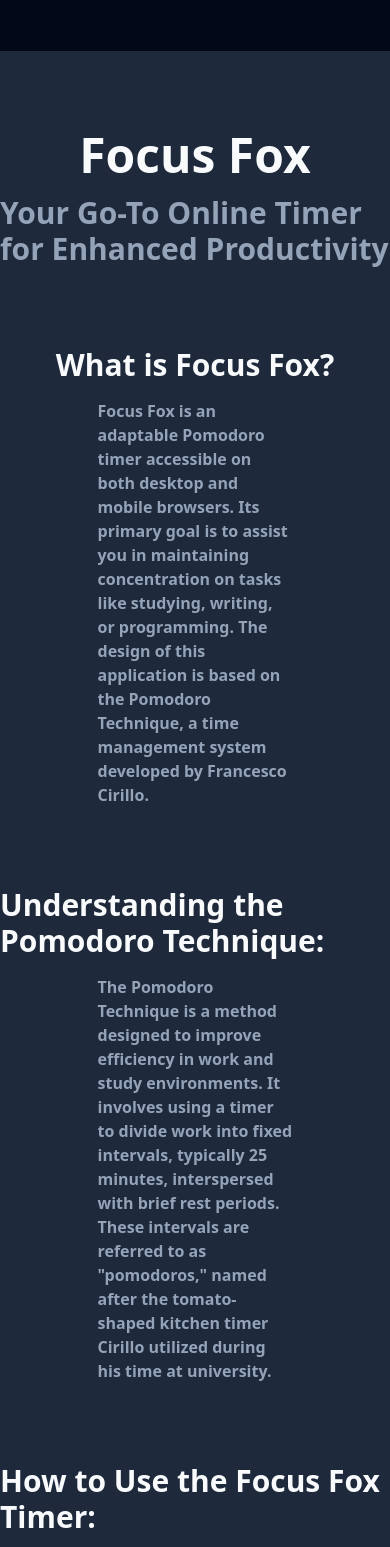
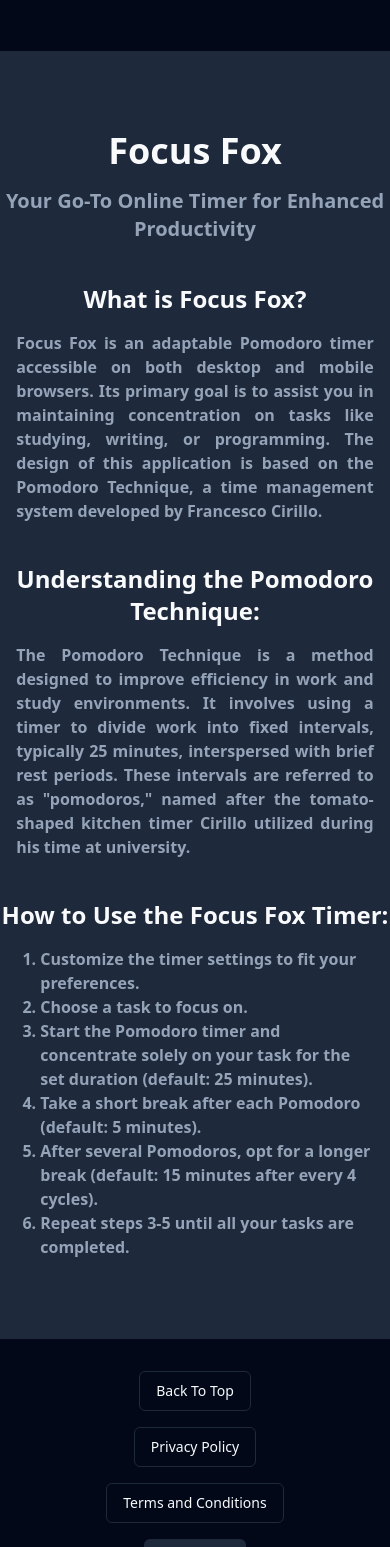
Before and after one commit to marinoffDev/Focus-Fox, a React (Vite) app: page / in a window 390 px wide. Shown: the part 860-2407 px from the top of the page. Built offline with nearby package versions, Linux system fonts and the light colour scheme; no server answers.

Commit message:
styling changes

```diff
--- a/src/components/HowToUse.jsx
+++ b/src/components/HowToUse.jsx
@@ -1,26 +1,28 @@
 export default function HowToUse() {
   return (
     <div className="flex flex-col items-center justify-center py-16">
-      <h1 className="m-4 text-5xl font-black">Focus Fox</h1>
-      <h2 className="mb-20 text-3xl font-bold text-muted-foreground">
+      <h1 className="m-4 text-4xl font-black text-center md:text-5xl">Focus Fox</h1>
+      <h2 className="mb-10 text-xl font-bold text-muted-foreground text-center md:text-3xl md:mb-20">
         Your Go-To Online Timer for Enhanced Productivity
       </h2>
-      <h3 className="text-3xl font-extrabold">What is Focus Fox?</h3>
-      <p className="mb-20 w-3/6 pt-4 font-semibold text-muted-foreground">
+      <h3 className="text-2xl font-extrabold text-center md:text-3xl">What is Focus Fox?</h3>
+      <p className="mb-10 w-11/12 pt-4 font-semibold text-muted-foreground text-justify md:w-7/12 md:mb-20">
         Focus Fox is an adaptable Pomodoro timer accessible on both desktop and
         mobile browsers. Its primary goal is to assist you in maintaining
         concentration on tasks like studying, writing, or programming. The
         design of this application is based on the Pomodoro Technique, a time
         management system developed by Francesco Cirillo.
       </p>
-      <h3 className="text-3xl font-extrabold">
+      <h3 className="text-2xl font-extrabold text-center md:text-3xl">
         Understanding the Pomodoro Technique:
       </h3>
-      <p className="mb-20 w-3/6 pt-4 font-semibold text-muted-foreground">{`The Pomodoro Technique is a method designed to improve efficiency in work and study environments. It involves using a timer to divide work into fixed intervals, typically 25 minutes, interspersed with brief rest periods. These intervals are referred to as "pomodoros," named after the tomato-shaped kitchen timer Cirillo utilized during his time at university.`}</p>
-      <h3 className="text-3xl font-extrabold">
+      <p className="mb-10 w-11/12 pt-4 font-semibold text-muted-foreground text-justify md:w-7/12 md:mb-20">
+        {`The Pomodoro Technique is a method designed to improve efficiency in work and study environments. It involves using a timer to divide work into fixed intervals, typically 25 minutes, interspersed with brief rest periods. These intervals are referred to as "pomodoros," named after the tomato-shaped kitchen timer Cirillo utilized during his time at university.`}
+      </p>
+      <h3 className="text-2xl font-extrabold text-center md:text-3xl">
         How to Use the Focus Fox Timer:
       </h3>
-      <ol className="m-4 w-3/6 list-decimal pl-10 font-semibold text-muted-foreground">
+      <ol className="m-4 w-11/12 list-decimal pl-6 font-semibold text-muted-foreground text-left md:w-7/12 md:pl-10">
         <li>Customize the timer settings to fit your preferences.</li>
         <li>Choose a task to focus on.</li>
         <li>{`Start the Pomodoro timer and concentrate solely on your task for the set duration (default: 25 minutes).`}</li>
```
